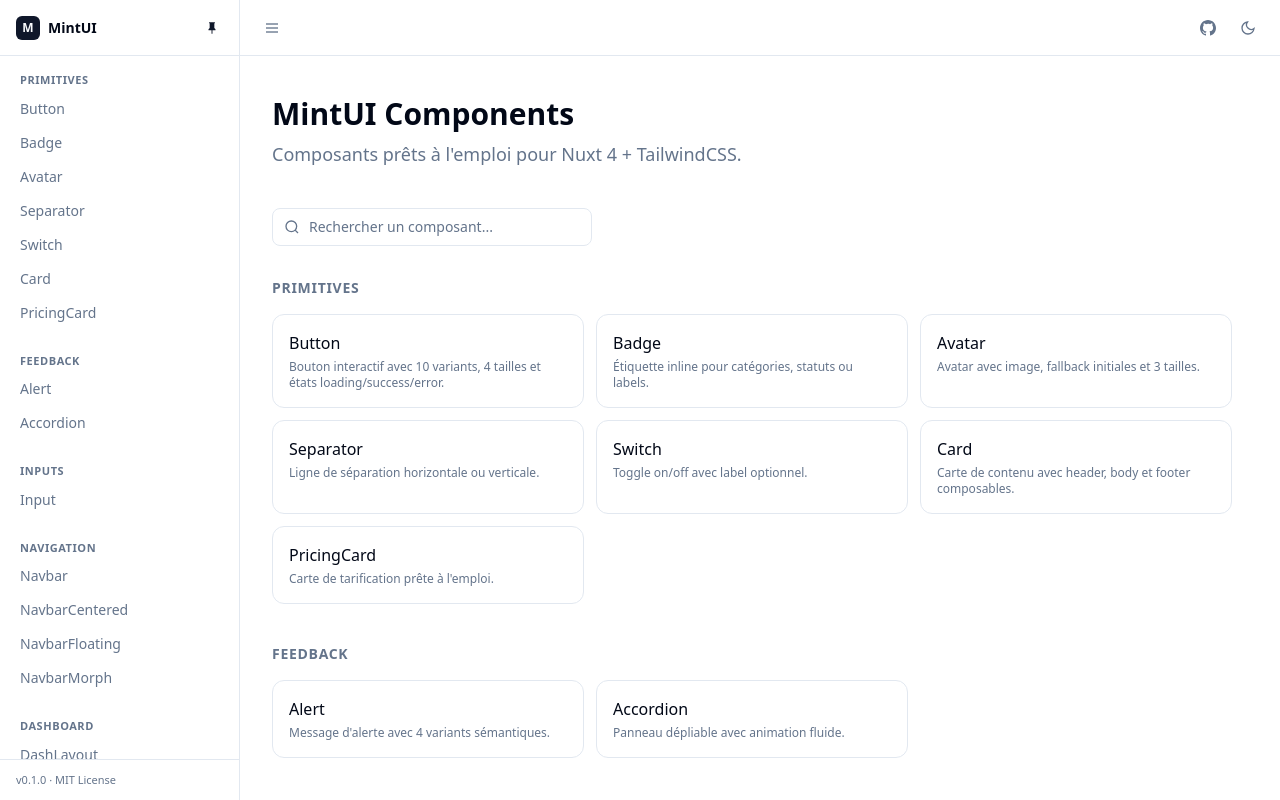
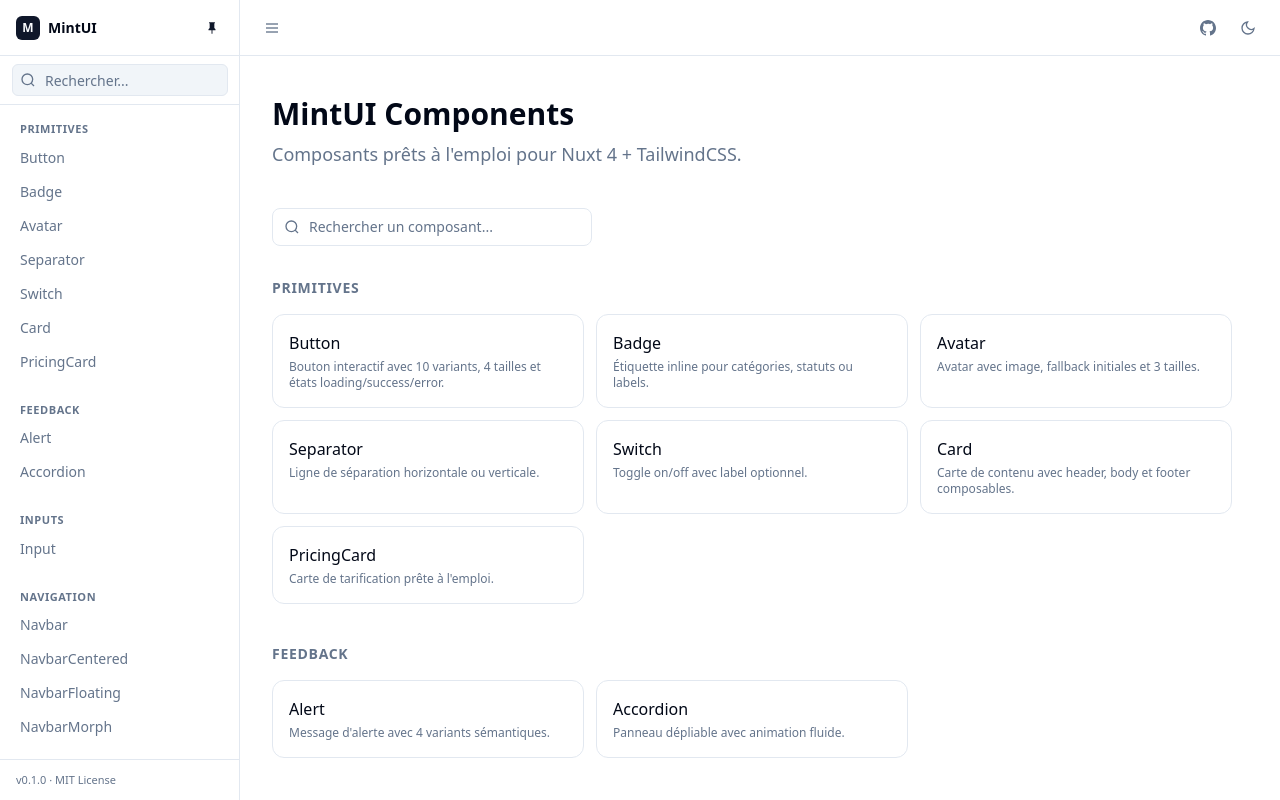
Before and after one commit to florianjs/MintUI, a Nuxt app: page / in a window 1280 px wide. Built offline with nearby package versions, Linux system fonts and the light colour scheme.

Commit message:
feat: Implement sidebar search and hover-to-expand functionality, and remove route-based sidebar auto-closing.

```diff
--- a/app/components/Showcase/Sidebar.vue
+++ b/app/components/Showcase/Sidebar.vue
@@ -1,19 +1,38 @@
 <script setup lang="ts">
 import { useLocalStorage } from '@vueuse/core'
-import { computed } from 'vue'
+import { computed, ref } from 'vue'
 import { useRoute } from 'vue-router'
 import { components, landingPages, componentGroups } from '~/showcase/registry'
 
 const isOpen = defineModel<boolean>('open', { default: true })
 const isPinned = useLocalStorage('showcase-sidebar-pinned', true)
+const isHovered = ref(false)
+const searchQuery = ref('')
 
 const route = useRoute()
 
-const navGroups = computed(() => {
+const isExpanded = computed(() => isPinned.value || isHovered.value)
+
+const filteredNavGroups = computed(() => {
+  const query = searchQuery.value.toLowerCase().trim()
+  if (!query) {
+    return componentGroups.map(group => ({
+      label: group,
+      items: components.filter(c => c.group === group),
+    })).filter(g => g.items.length > 0)
+  }
   return componentGroups.map(group => ({
     label: group,
-    items: components.filter(c => c.group === group),
+    items: components.filter(c => c.group === group && (
+      c.name.toLowerCase().includes(query) || c.description?.toLowerCase().includes(query)
+    )),
   })).filter(g => g.items.length > 0)
+})
+
+const filteredLandingPages = computed(() => {
+  const query = searchQuery.value.toLowerCase().trim()
+  if (!query) return landingPages
+  return landingPages.filter(p => p.name.toLowerCase().includes(query))
 })
 
 function isActive(slug: string, type: 'component' | 'landing') {
@@ -24,14 +43,27 @@
 function togglePin() {
   isPinned.value = !isPinned.value
 }
+
+function handleMouseEnter() {
+  if (!isPinned.value) {
+    isHovered.value = true
+  }
+}
+
+function handleMouseLeave() {
+  isHovered.value = false
+}
 </script>
 
 <template>
   <!-- Sidebar -->
   <aside
+    @mouseenter="handleMouseEnter"
+    @mouseleave="handleMouseLeave"
     :class="[
-      'flex flex-col shrink-0 border-r border-border bg-background overflow-hidden transition-all duration-300 ease-in-out',
-      isOpen ? 'w-60' : 'w-0'
+      'flex flex-col border-r border-border bg-background overflow-hidden transition-all duration-300 ease-in-out',
+      isPinned ? 'shrink-0 relative' : 'fixed left-0 top-0 h-full z-50',
+      isPinned ? (isOpen ? 'w-60' : 'w-0') : (isHovered ? 'w-60' : 'w-2')
     ]"
   >
     <div class="flex flex-col h-full min-w-[240px]">
@@ -57,10 +89,26 @@
         </button>
       </div>
 
+      <!-- Search -->
+      <div class="px-3 py-2 border-b border-border shrink-0">
+        <div class="relative">
+          <svg xmlns="http://www.w3.org/2000/svg" class="absolute left-2 top-1/2 -translate-y-1/2 h-4 w-4 text-muted-foreground pointer-events-none" fill="none" viewBox="0 0 24 24" stroke="currentColor" stroke-width="2">
+            <circle cx="11" cy="11" r="8"/>
+            <path d="M21 21l-4.35-4.35"/>
+          </svg>
+          <input
+            v-model="searchQuery"
+            type="text"
+            placeholder="Rechercher..."
+            class="w-full h-8 pl-8 pr-2 text-sm bg-muted border border-input rounded-md text-foreground placeholder:text-muted-foreground focus-visible:outline-none focus-visible:ring-2 focus-visible:ring-ring focus-visible:ring-offset-2"
+          />
+        </div>
+      </div>
+
       <!-- Nav -->
       <nav class="flex-1 overflow-y-auto py-4 px-3 space-y-6">
         <!-- Component groups -->
-        <div v-for="group in navGroups" :key="group.label">
+        <div v-for="group in filteredNavGroups" :key="group.label">
           <p class="text-[11px] font-semibold text-muted-foreground uppercase tracking-wider px-2 mb-1">
             {{ group.label }}
           </p>
@@ -82,12 +130,12 @@
         </div>
 
         <!-- Landing pages -->
-        <div>
+        <div v-if="filteredLandingPages.length > 0">
           <p class="text-[11px] font-semibold text-muted-foreground uppercase tracking-wider px-2 mb-1">
             Landing Pages
           </p>
           <ul class="space-y-0.5">
-            <li v-for="page in landingPages" :key="page.slug">
+            <li v-for="page in filteredLandingPages" :key="page.slug">
               <NuxtLink
                 :to="`/landing/${page.slug}`"
                 :class="[
--- a/app/layouts/showcase.vue
+++ b/app/layouts/showcase.vue
@@ -1,21 +1,13 @@
 <script setup lang="ts">
 import { ref, watch, provide } from 'vue'
 import { useLocalStorage } from '@vueuse/core'
-import { useRoute } from 'vue-router'
 
 const isPinned = useLocalStorage('showcase-sidebar-pinned', true)
 const sidebarOpen = ref(isPinned.value)
 const isDark = useLocalStorage('showcase-preview-dark', false)
-const route = useRoute()
 
 provide('previewDark', isDark)
 
-// Auto-close sidebar when unpinned and navigating
-watch(() => route.path, () => {
-  if (!isPinned.value) sidebarOpen.value = false
-})
-
-// Sync with pin state
 watch(isPinned, (val) => {
   sidebarOpen.value = val
 })
```
